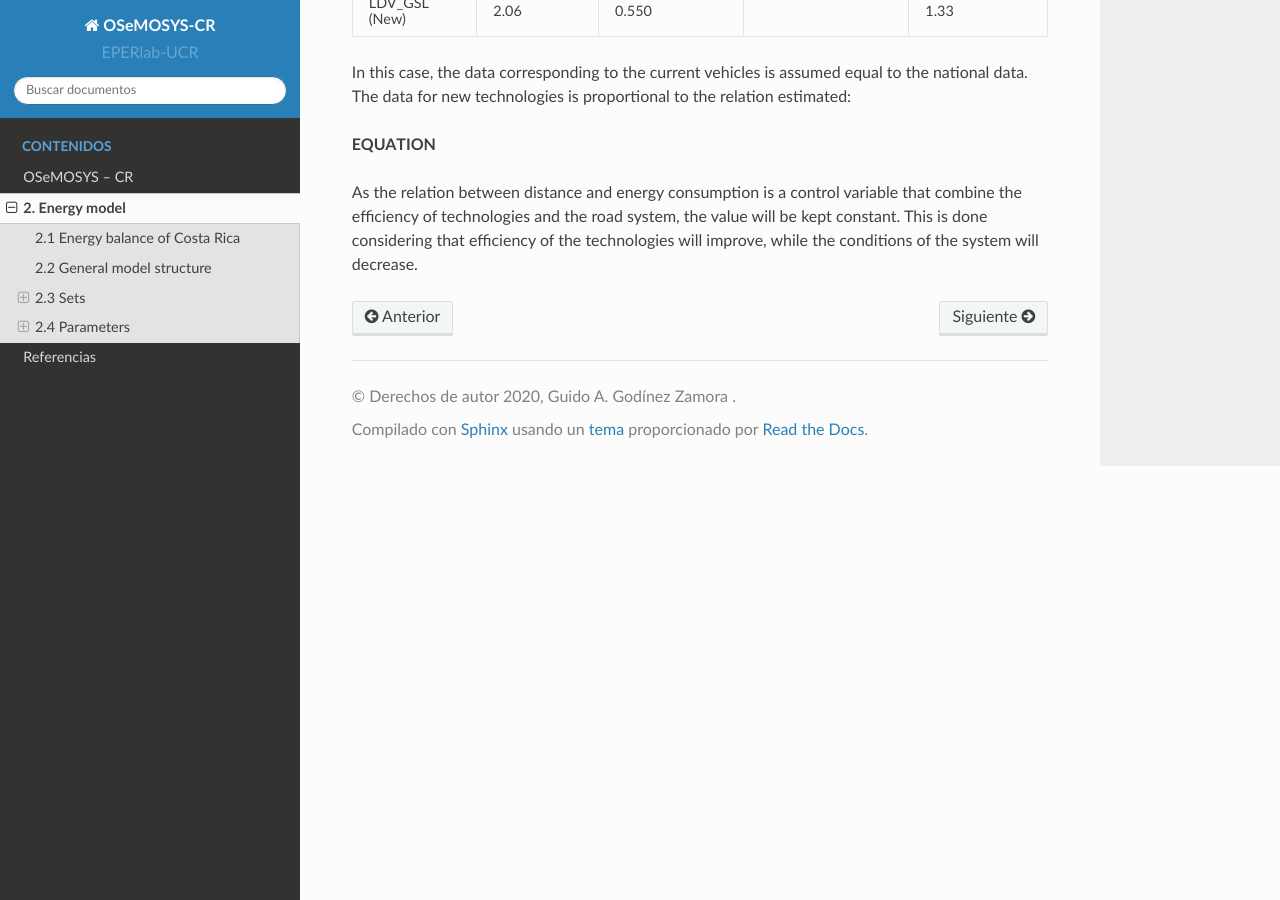
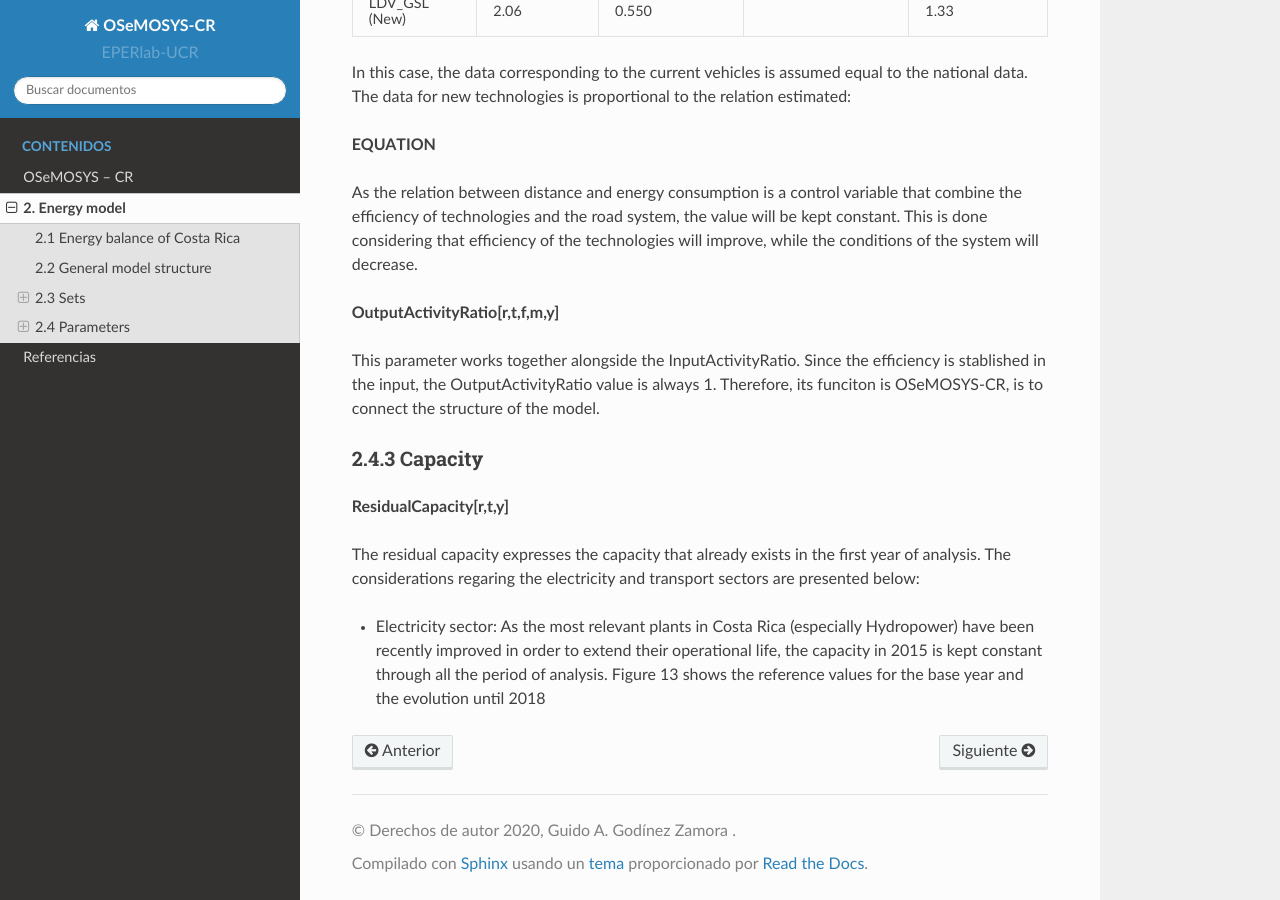
Before and after one commit to EPERLab/OSeMOSYS-CR, a Sphinx documentation site: the page built from docs/02EnergyModel.rst, in a window 1280 px wide and 900 px high, scrolled down 14074 px. Built offline with Sphinx 7.4.7 and the Read the Docs theme 2.0.0, drawn with Linux system fonts in a browser that asks for light colours; some of the changed text lies outside the part shown.

Commit message:
Update 02EnergyModel.rst

```diff
--- a/docs/02EnergyModel.rst
+++ b/docs/02EnergyModel.rst
@@ -299,7 +299,7 @@ For the current model, the distribution of energy consumption -different to elec
 *	Agriculture: Diesel.
 *	Residential: Firewood, and LPG.
 
-2.4.1 Performance
+2.4.2 Performance
 ---------
 
 **CapacityToActivityUnit[r,t]**
@@ -445,3 +445,16 @@ In this case, the data corresponding to the current vehicles is assumed equal to
 **EQUATION**
 
 As the relation between distance and energy consumption is a control variable that combine the efficiency of technologies and the road system, the value will be kept constant. This is done considering that efficiency of the technologies will improve, while the conditions of the system will decrease.
+
+**OutputActivityRatio[r,t,f,m,y]**
+
+This parameter works together alongside the InputActivityRatio. Since the efficiency is stablished in the input, the OutputActivityRatio value is always 1. Therefore, its funciton is OSeMOSYS-CR, is to connect the structure of the model.
+
+2.4.3 Capacity
+---------
+
+**ResidualCapacity[r,t,y]**
+
+The residual capacity expresses the capacity that already exists in the first year of analysis. The considerations regaring the electricity and transport sectors are presented below:
+
+* Electricity sector: As the most relevant plants in Costa Rica (especially Hydropower) have been recently improved in order to extend their operational life, the capacity in 2015 is kept constant through all the period of analysis. Figure 13 shows the reference values for the base year and the evolution until 2018
```
